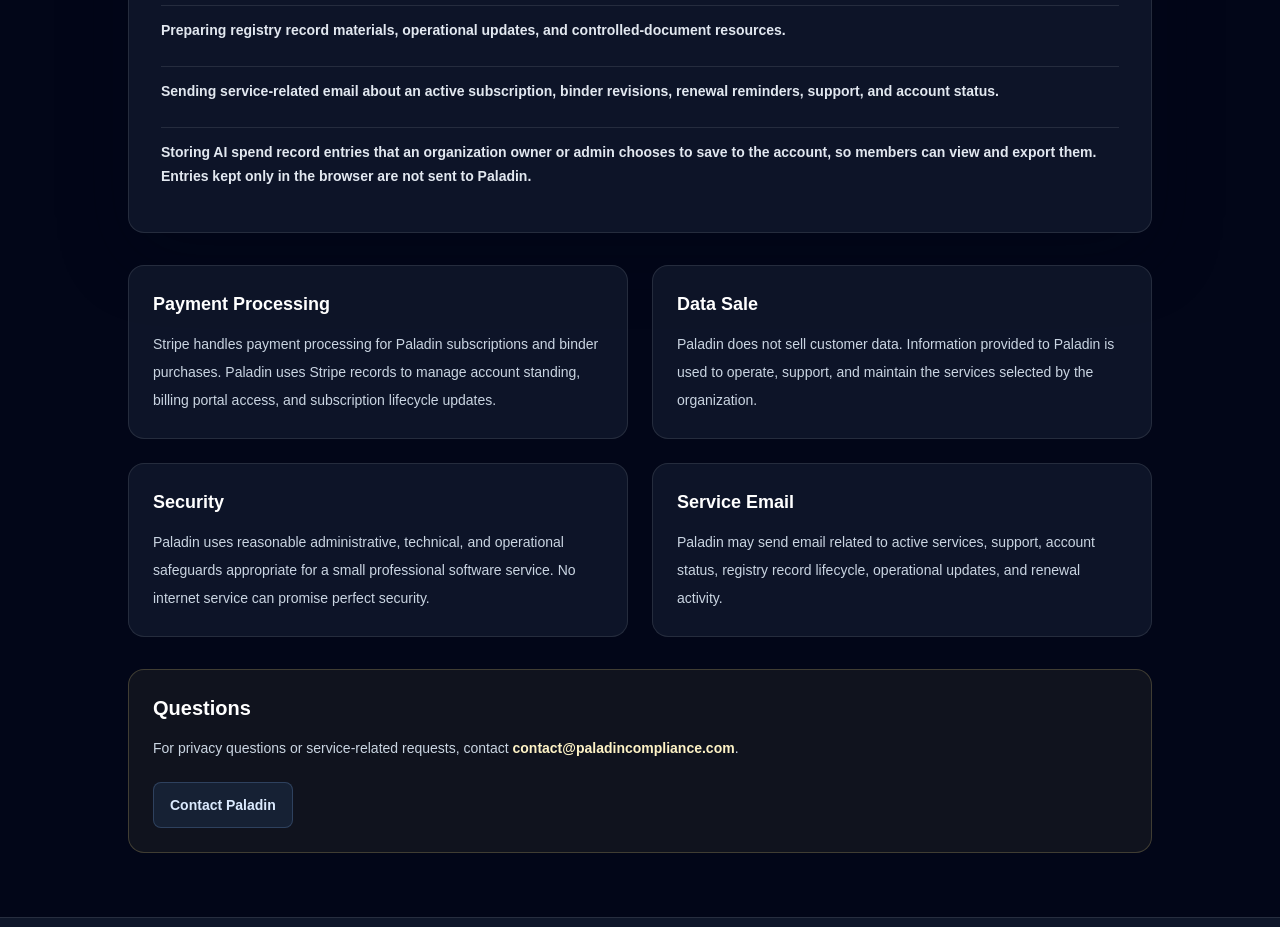
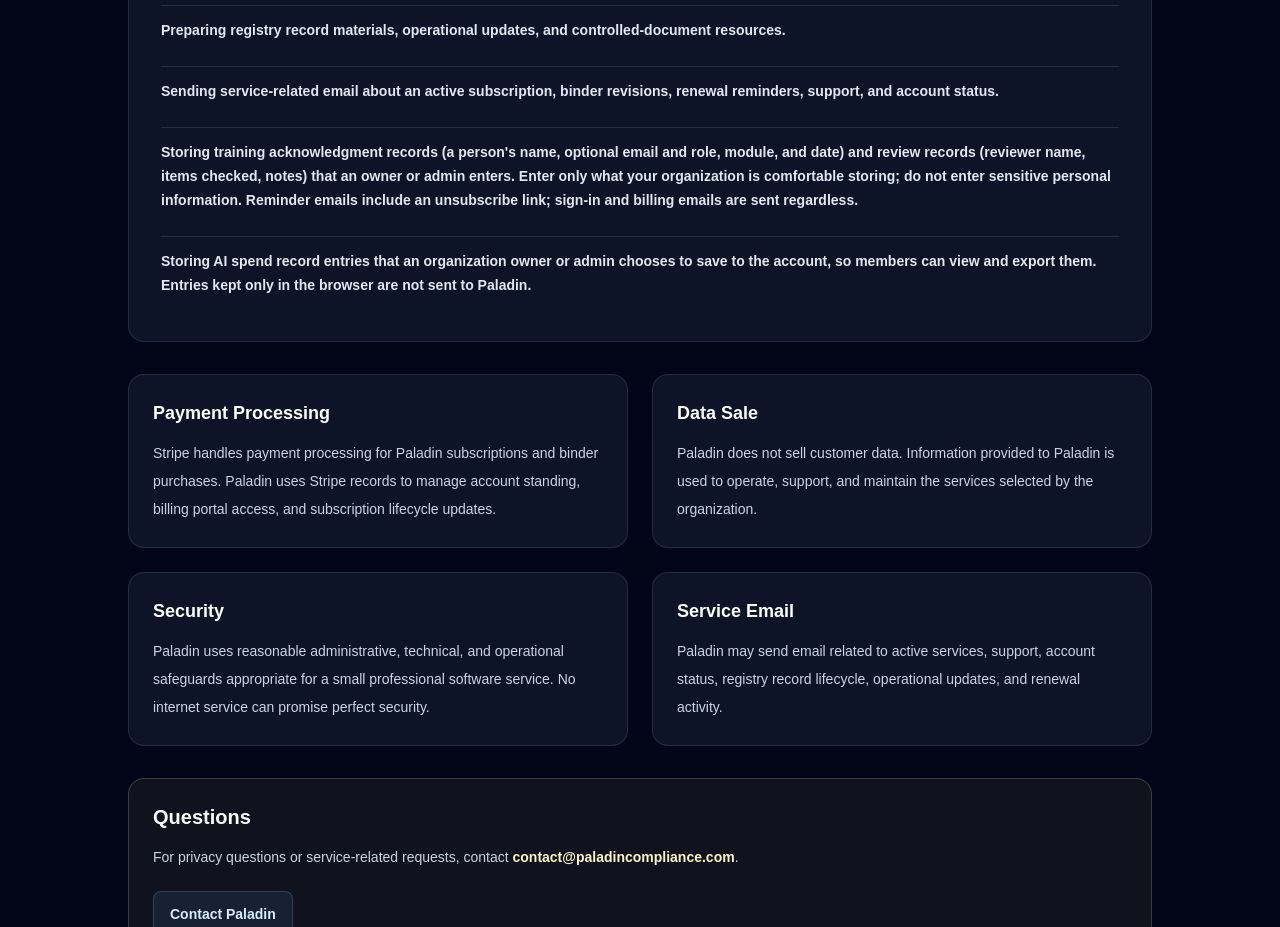
Before and after one commit to Tigerclaw77/paladincompliance, a Next.js app: page /privacy in a window 1280 px wide. Shown: the part 900-1827 px from the top of the page. Built offline with nearby package versions, Linux system fonts and the light colour scheme; no server answers.

Commit message:
Terms and Privacy: describe calendar reminders, training acknowledgments, review records (pending attorney review)

```diff
--- a/src/app/privacy/page.tsx
+++ b/src/app/privacy/page.tsx
@@ -21,6 +21,7 @@
   "Managing billing, subscription lifecycle, renewal state, and customer support.",
   "Preparing registry record materials, operational updates, and controlled-document resources.",
   "Sending service-related email about an active subscription, binder revisions, renewal reminders, support, and account status.",
+  "Storing training acknowledgment records (a person's name, optional email and role, module, and date) and review records (reviewer name, items checked, notes) that an owner or admin enters. Enter only what your organization is comfortable storing; do not enter sensitive personal information. Reminder emails include an unsubscribe link; sign-in and billing emails are sent regardless.",
   "Storing AI spend record entries that an organization owner or admin chooses to save to the account, so members can view and export them. Entries kept only in the browser are not sent to Paladin.",
 ];
 
--- a/src/app/terms/page.tsx
+++ b/src/app/terms/page.tsx
@@ -15,6 +15,7 @@
   "A public registry record showing the binder was issued to the organization, QR assets, and related downloadable materials. Paladin issues and maintains the record; it is not a third-party review.",
   "An initial printed binder shipped by mail to a U.S. address, and a digital quick-reference record (a short PDF summary, not the full binder) in the member workspace during an active plan.",
   "Email notice of binder revisions that Paladin releases, a revision log, and a renewal reminder email. No fixed revision schedule or delivery date is promised.",
+  "A compliance calendar with emailed reminders (which you can unsubscribe from), three short AI use training modules with acknowledgment records that your organization completes and keeps, and two recurring review checklists with dated records. These are record-keeping tools: acknowledgments and reviews are your organization's own entries, not certifications or audits.",
   "Email support at the contact address below, without a guaranteed response time.",
 ];
 
```
